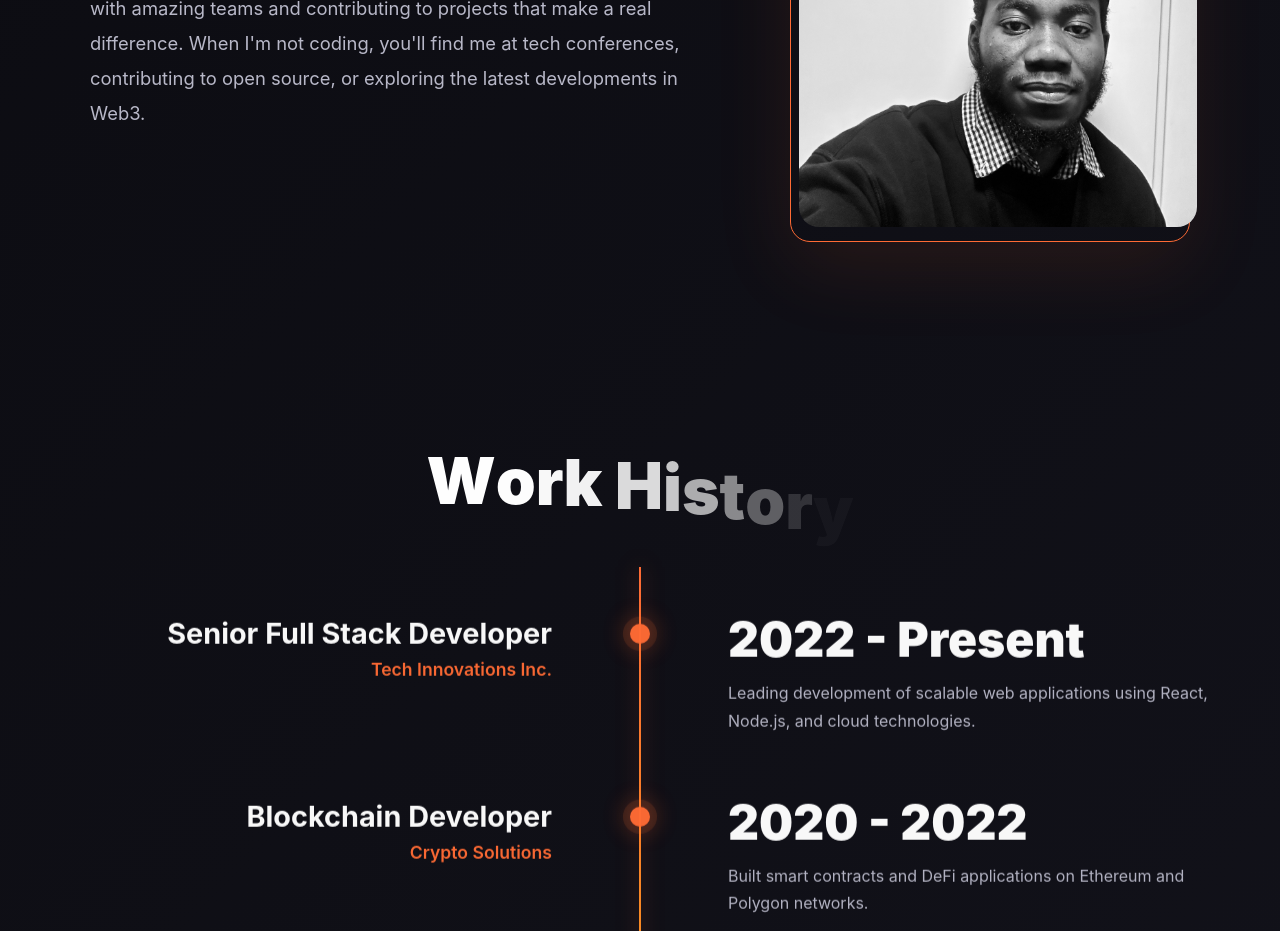
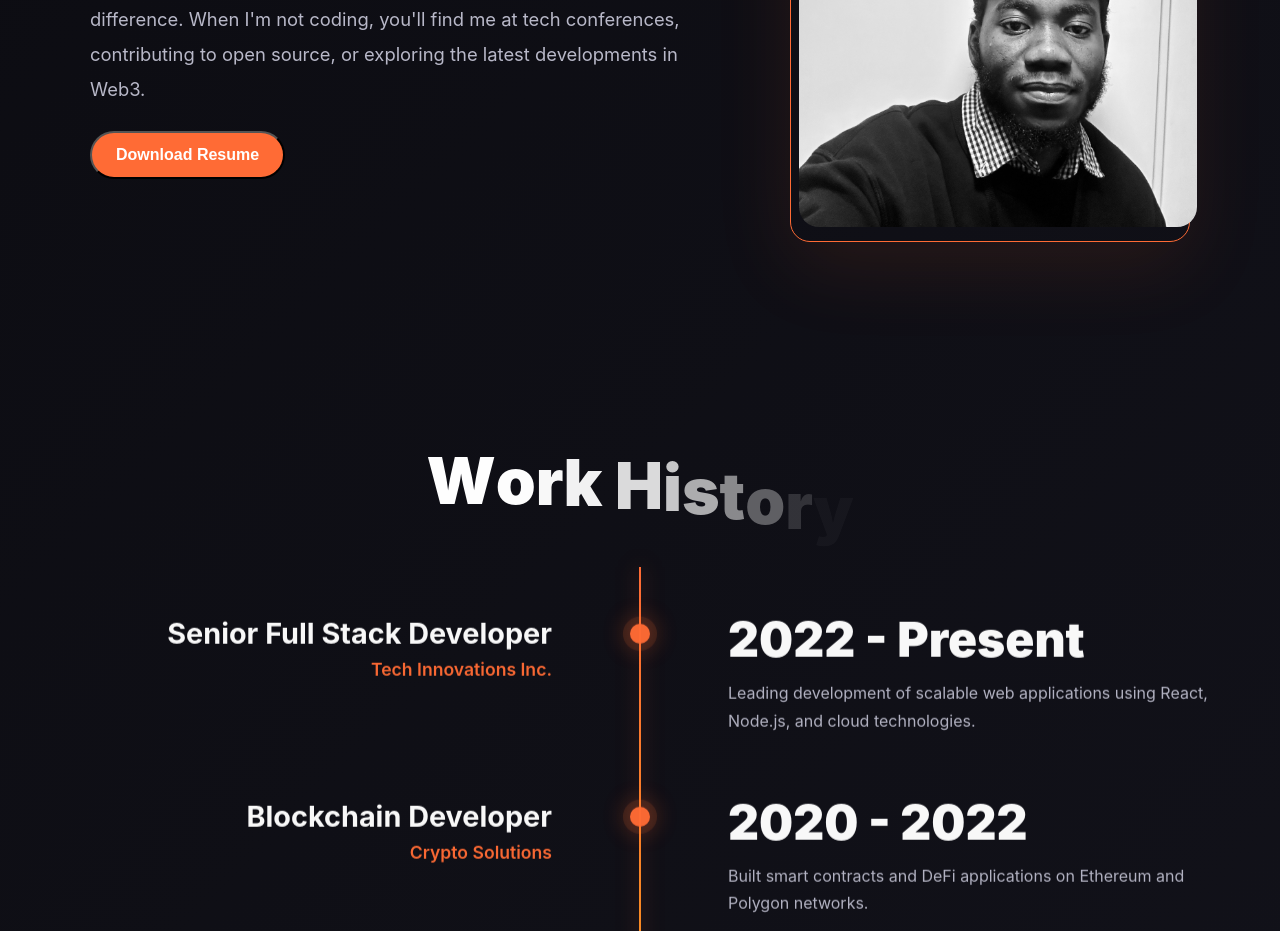
Before and after one commit to Tochy112/my_website, a React (Vite) app: page / in a window 1280 px wide. Shown: the part 1340-2271 px from the top of the page. Built offline with nearby package versions, Linux system fonts and the light colour scheme.

Commit message:
added a download resume button

```diff
--- a/src/App.tsx
+++ b/src/App.tsx
@@ -1,12 +1,5 @@
 import { useState, useEffect } from "react";
-import {
-  Mail,
-  Github,
-  Linkedin,
-  Twitter,
-  Menu,
-  X,
-} from "lucide-react";
+import { Mail, Github, Linkedin, Twitter, Menu, X } from "lucide-react";
 import {
   AnimatedGallery,
   BubbleMenu,
@@ -190,6 +183,10 @@ const Portfolio = () => {
                 tech conferences, contributing to open source, or exploring the
                 latest developments in Web3.
               </p>
+
+              <div className="download-resume-button">
+                <button className="resume-button">Download Resume</button>
+              </div>
             </div>
 
             <div className="about-photo">
@@ -308,11 +305,7 @@ const Portfolio = () => {
               <div key={index} className="tech-icon-card">
                 <div className="tech-icon">
                   <div>
-                    <img
-                      src={tech.icon}
-                      alt="icons"
-                      className="stack-img"
-                    />
+                    <img src={tech.icon} alt="icons" className="stack-img" />
                   </div>
                 </div>
                 <span className="tech-name">{tech.name}</span>
--- a/src/index.css
+++ b/src/index.css
@@ -776,6 +776,18 @@ section {
   color: var(--color-primary);
 }
 
+.resume-button {
+  display: inline-block;
+  padding: 0.8rem 1.5rem;
+  background: var(--color-primary);
+  color: #fff;
+  border-radius: 30px;
+  font-weight: 600;
+  text-decoration: none;
+  cursor: pointer;
+  font-size: 1rem;
+}
+
 .projects-grid-cards {
   display: grid;
   grid-template-columns: repeat(auto-fit, minmax(380px, 1fr));
```
